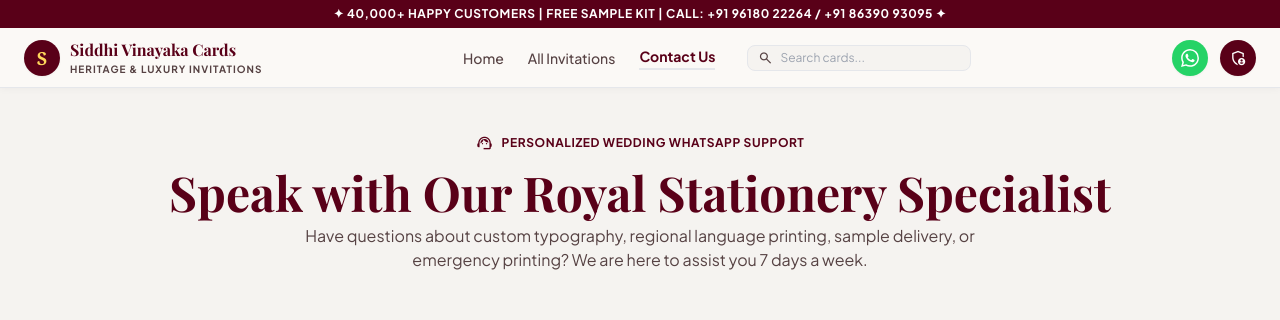
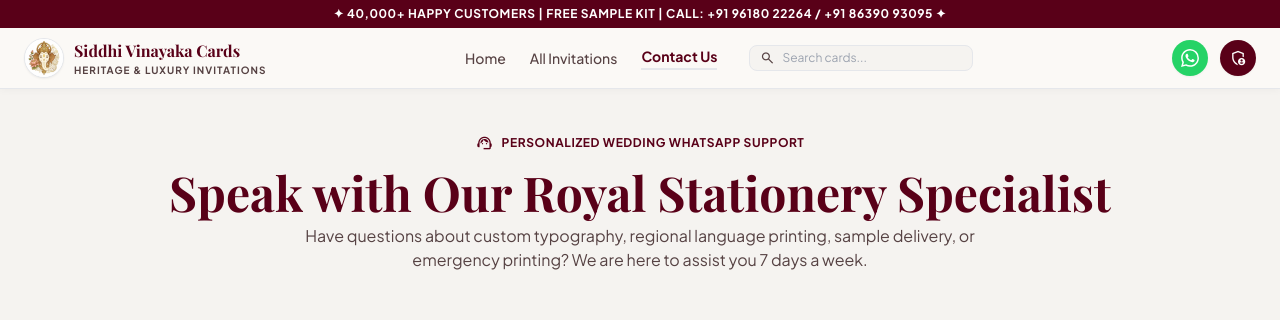
Before and after one commit to rgraghu9-debug/my_business_website, a Django app: page /contact-us/ in a window 1280 px wide. Shown: the top 320 px of the page. Run offline with Django 5.2, Linux system fonts and the light colour scheme; some libraries are stand-ins or nearby versions; some web fonts are replaced.

Commit message:
Add Ganesha logo: update navbar and favicon with actual brand logo

```diff
--- a/templates/catalog/base.html
+++ b/templates/catalog/base.html
@@ -15,6 +15,11 @@
 
   <!-- Local Custom CSS Stylesheet -->
   <link rel="stylesheet" href="{% static 'css/style.css' %}" />
+
+  <!-- Favicon -->
+  <link rel="icon" type="image/jpeg" href="{% static 'images/logo.jpg' %}" />
+  <link rel="apple-touch-icon" href="{% static 'images/logo.jpg' %}" />
+
 
   <!-- Tailwind CSS Configuration -->
   <script>
@@ -126,9 +131,11 @@
 
           <!-- Left: Logo & Company Name -->
           <a href="{% url 'catalog:home' %}" class="flex items-center gap-2.5 sm:gap-space-sm group shrink-0">
-            <div class="w-9 h-9 rounded-full bg-primary text-secondary-container flex items-center justify-center font-serif text-lg font-bold shadow-sm">
-              S
-            </div>
+            <img
+              src="{% static 'images/logo.jpg' %}"
+              alt="Siddhi Vinayaka Cards Logo"
+              class="w-10 h-10 rounded-full object-contain bg-white shadow-sm border border-surface-variant/30"
+            />
             <div class="flex flex-col">
               <span class="font-headline-sm text-sm sm:text-base text-primary leading-tight font-bold group-hover:text-secondary transition-colors">
                 Siddhi Vinayaka Cards
```
Also changed, not shown: static/images/logo.jpg (added).
